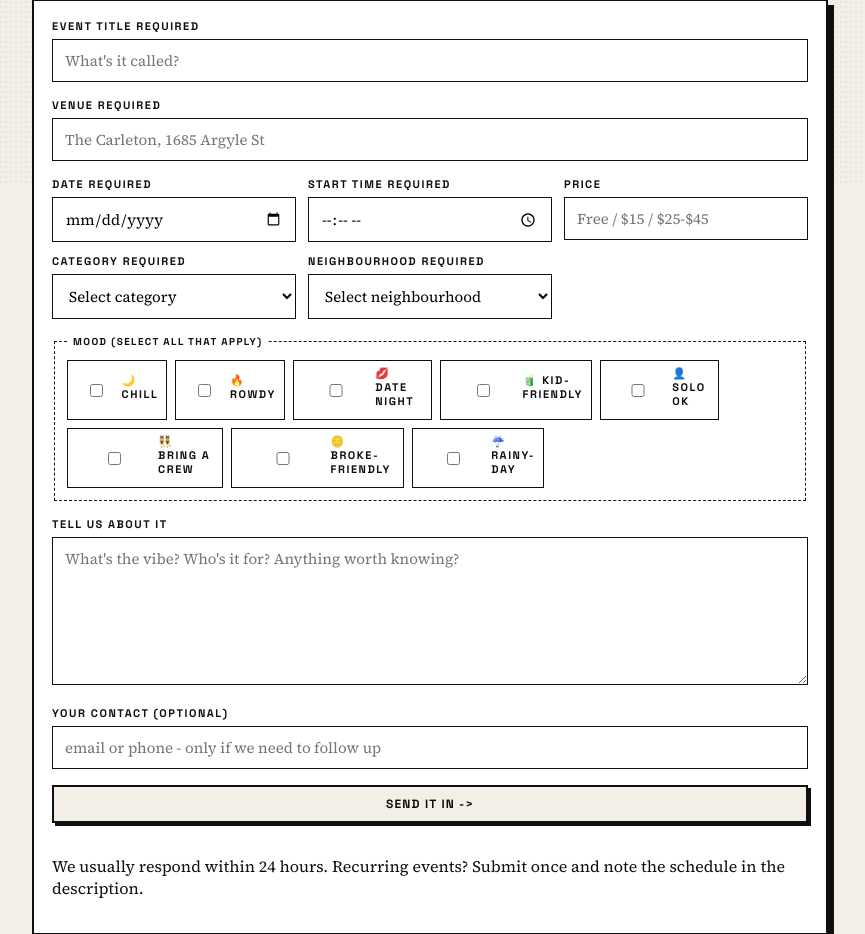
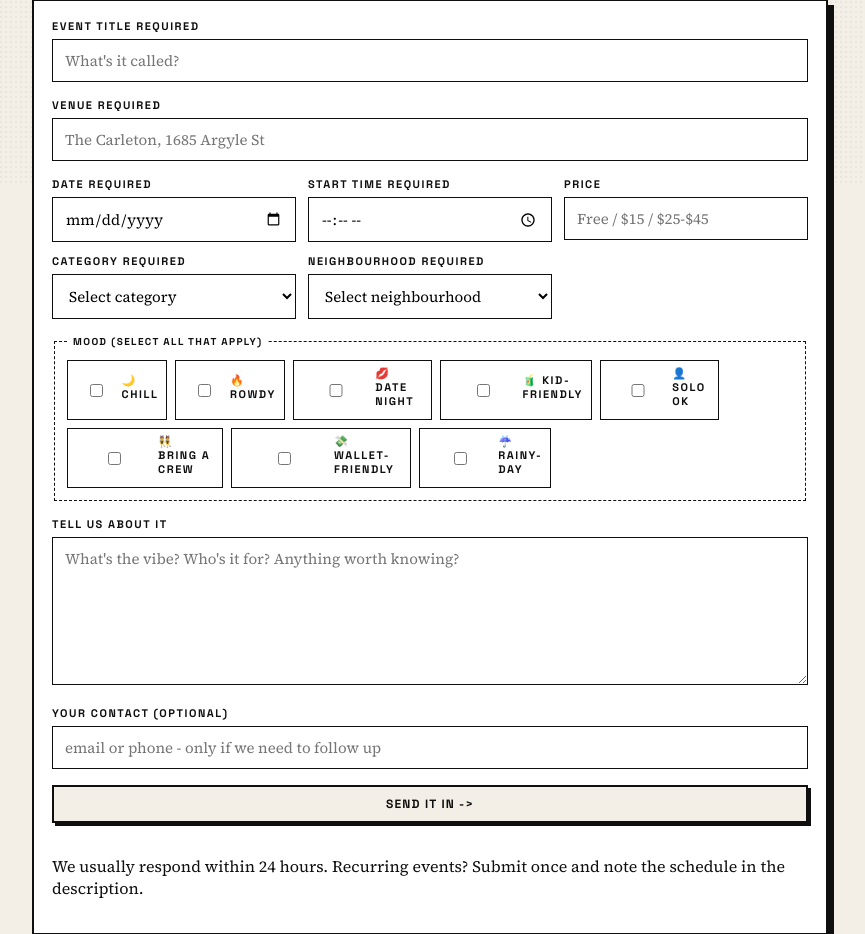
Before and after one commit to katebspurr-png/hfx-now, a WordPress theme: template wp-content/themes/halifax-now-broadsheet/page-submit.php in a window 1280 px wide. Shown: the part 614-1548 px from the top of the page, without its empty margins (210-1075 px from the left). Run offline with PHP 8.4 and a stand-in for WordPress, Linux system fonts and the light colour scheme; the site name, menu and one post (Sample post) are stand-ins, and other content is empty; some libraries are stand-ins or nearby versions; some web fonts are replaced.

Commit message:
Change broke-friendly mood filter to wallet-friendly with 💸 emoji
https://claude.ai/code/session_01Xk5PhWUs16ECsNmKXBWsQk

```diff
--- a/wp-content/themes/halifax-now-broadsheet/front-page.php
+++ b/wp-content/themes/halifax-now-broadsheet/front-page.php
@@ -167,7 +167,7 @@ $has_heat_data = $total_heat_count > 0;
 		<a class="v4-mood" href="<?php echo esc_url($browse_url . '?mood=kids'); ?>">🧃 Kid-friendly</a>
 		<a class="v4-mood" href="<?php echo esc_url($browse_url . '?mood=solo'); ?>">👤 Solo OK</a>
 		<a class="v4-mood" href="<?php echo esc_url($browse_url . '?mood=crew'); ?>">👯 Bring a crew</a>
-		<a class="v4-mood" href="<?php echo esc_url($browse_url . '?mood=free'); ?>">🪙 Broke-friendly</a>
+		<a class="v4-mood" href="<?php echo esc_url($browse_url . '?mood=free'); ?>">💸 Wallet-friendly</a>
 		<a class="v4-mood" href="<?php echo esc_url($browse_url . '?mood=rainy'); ?>">☔ Rainy-day</a>
 	</div>
 
--- a/wp-content/themes/halifax-now-broadsheet/page-submit.php
+++ b/wp-content/themes/halifax-now-broadsheet/page-submit.php
@@ -37,7 +37,7 @@ $mood_choices = array(
 	'kids' => '🧃 ' . __('Kid-friendly', 'halifax-now-broadsheet'),
 	'solo' => '👤 ' . __('Solo OK', 'halifax-now-broadsheet'),
 	'crew' => '👯 ' . __('Bring a crew', 'halifax-now-broadsheet'),
-	'free' => '🪙 ' . __('Broke-friendly', 'halifax-now-broadsheet'),
+	'free' => '💸 ' . __('Wallet-friendly', 'halifax-now-broadsheet'),
 	'rainy' => '☔ ' . __('Rainy-day', 'halifax-now-broadsheet'),
 );
 ?>
```
